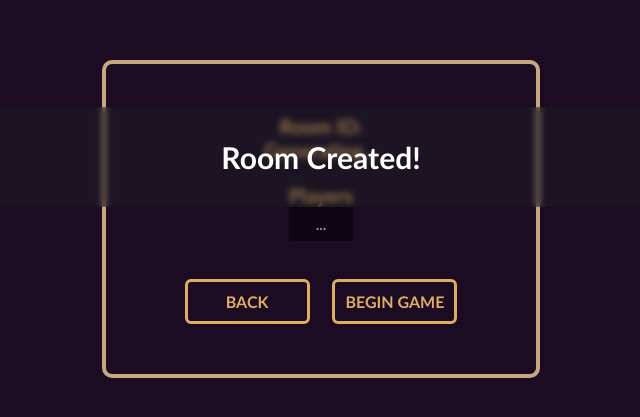
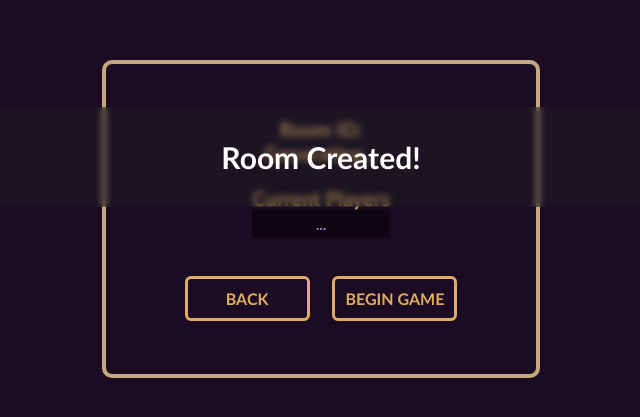
Before and after one commit to ICTONwasTaken/html-starter, a website with bundled scripts: page createdroom.html in a window 1280 px wide. Shown: the part 101-518 px from the top of the page, without its empty margins (319-959 px from the left). Built offline with nearby package versions, Linux system fonts and the light colour scheme; no server answers.

Commit message:
wadwdadw

```diff
--- a/actualcode.js
+++ b/actualcode.js
@@ -46,7 +46,7 @@ async function herewego(something) {
 
 window.backBtn = function backBtn() {
     remove(ref(db, "numbers/" + something));
-    alert("This also worked! You destroyed:", something);
+    console.log("This also worked! You destroyed:", something);
     something = 0;
 }
 
--- a/createdroom.html
+++ b/createdroom.html
@@ -28,7 +28,7 @@
 
         <br>
         <div id="host-box">
-                <div id="player-count">Players
+                <div id="player-count">Current Players
                   <div id="host-list">...</div>
                 </div>
         </div>
--- a/joinstyling.css
+++ b/joinstyling.css
@@ -106,7 +106,7 @@ input {
   color: rgb(171, 124, 192);
   font-size: 15px;
   background-color: rgb(15, 6, 20);
-  padding: 8px;
+  padding: 5px;
   transform-origin: top;
 }
 
```
